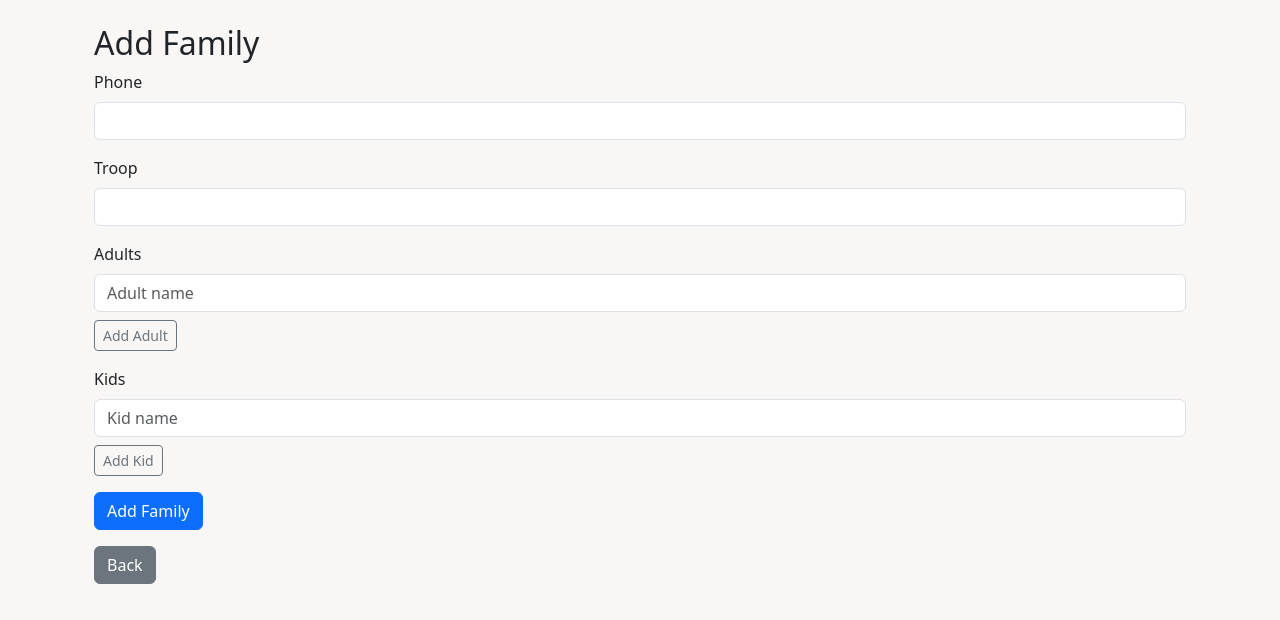
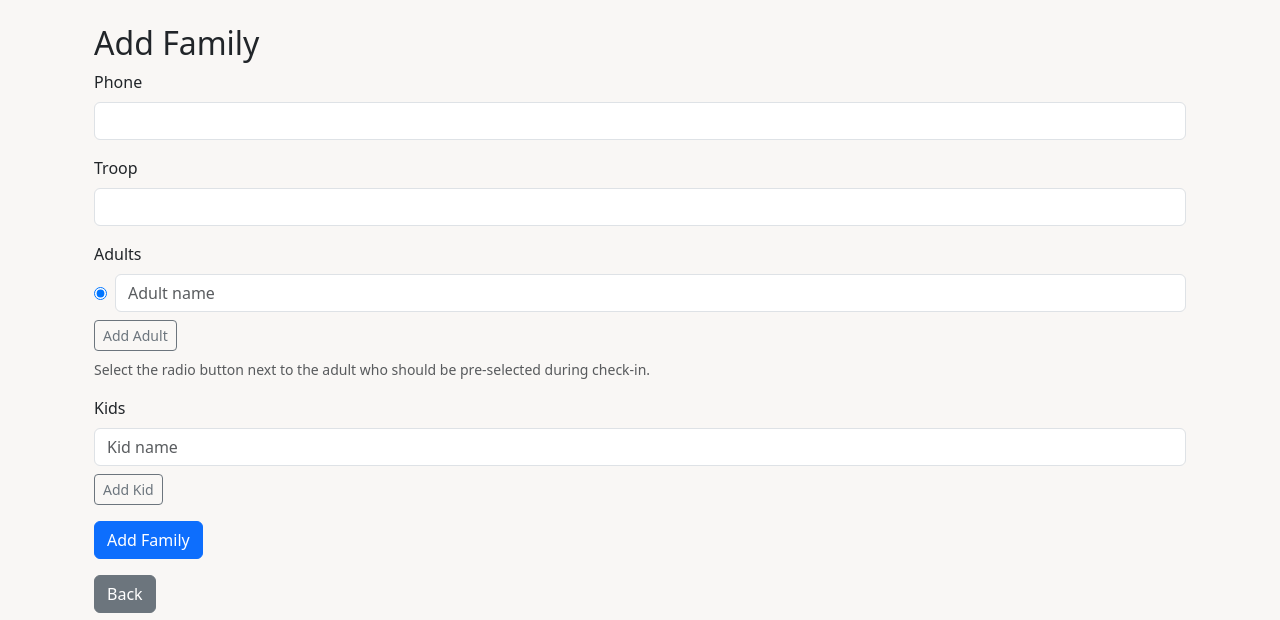
Before and after one commit to mrcrunchybeans/youth-secure-checkin, a Flask app: page /admin/families/add in a window 1280 px wide. Shown: the part 55-675 px from the top of the page. Run offline with Flask 3, Linux system fonts and the light colour scheme; the visitor is signed in with stand-in values (Sample User, id 1).

Commit message:
Database Schema (schema.sql)
Added default_adult_id column to the families table with a foreign key to the adults table
Admin - Edit Family (edit_family.html)

Added radio buttons next to each adult name to select the default adult
Updated JavaScript to maintain radio button structure when adding new adults
Added helpful text explaining the feature
Admin - Add Family (add_family.html)

Added radio buttons for selecting default adult when creating new families
First adult is pre-selected by default
Updated JavaScript to handle radio buttons properly
Backend Routes (app.py)

Updated admin_edit_family to save and load the default_adult_id
Updated admin_add_family to set the default adult when creating families
Modified checkin_last4 to include default_adult_id in the JSON response
Check-in Interface (kiosk.html and index.html)

Modified JavaScript to auto-select the default adult when displaying the family modal
Falls back to selecting the first adult if no default is set (backward compatible)
Migration Support

Created migrate_add_default_adult.py script to update existing databases
Created MIGRATION_DEFAULT_ADULT.md with complete documentation

```diff
--- a/app.py
+++ b/app.py
@@ -243,7 +243,7 @@ def checkin_last4():
         return jsonify({'error': 'Invalid last 4 digits'}), 400
     conn = get_db()
     cur = conn.execute("""
-        SELECT f.id, f.phone, f.troop,
+        SELECT f.id, f.phone, f.troop, f.default_adult_id,
                GROUP_CONCAT(DISTINCT a.id || ':' || a.name) as adults,
                GROUP_CONCAT(DISTINCT k.id || ':' || k.name) as kids
         FROM families f
@@ -266,6 +266,7 @@ def checkin_last4():
         'family_id': family['id'],
         'phone': family['phone'],
         'troop': family['troop'],
+        'default_adult_id': family['default_adult_id'],
         'adults': adults,
         'kids': kids
     })
@@ -469,6 +470,7 @@ def admin_add_family():
         troop = request.form.get('troop', '').strip()
         adults = request.form.getlist('adults')
         kids = request.form.getlist('kids')
+        default_adult_index = request.form.get('default_adult_index', '').strip()
         if not phone:
             flash('Phone required', 'danger')
             return redirect(request.url)
@@ -476,12 +478,24 @@ def admin_add_family():
         try:
             cur = conn.execute("INSERT INTO families (phone, troop) VALUES (?, ?)", (phone, troop))
             family_id = cur.lastrowid
+
+            # Track adult IDs to set default
+            adult_ids = []
             for adult in adults:
                 if adult.strip():
-                    conn.execute("INSERT INTO adults (family_id, name) VALUES (?, ?)", (family_id, adult.strip()))
+                    cur = conn.execute("INSERT INTO adults (family_id, name) VALUES (?, ?)", (family_id, adult.strip()))
+                    adult_ids.append(cur.lastrowid)
+
             for kid in kids:
                 if kid.strip():
                     conn.execute("INSERT INTO kids (family_id, name) VALUES (?, ?)", (family_id, kid.strip()))
+
+            # Set default adult if specified
+            if default_adult_index and default_adult_index.isdigit():
+                idx = int(default_adult_index)
+                if 0 <= idx < len(adult_ids):
+                    conn.execute("UPDATE families SET default_adult_id = ? WHERE id = ?", (adult_ids[idx], family_id))
+
             conn.commit()
             flash('Family added', 'success')
             return redirect(url_for('admin_families'))
@@ -563,18 +577,40 @@ def admin_edit_family(family_id):
         troop = request.form.get('troop', '').strip()
         adults = request.form.getlist('adults')
         kids = request.form.getlist('kids')
+        default_adult_id = request.form.get('default_adult_id', '').strip()
         if not phone:
             phone = None
         try:
+            # First, update family without default_adult_id
             conn.execute("UPDATE families SET phone = ?, troop = ? WHERE id = ?", (phone, troop, family_id))
+
+            # Delete and re-insert adults and kids
             conn.execute("DELETE FROM adults WHERE family_id = ?", (family_id,))
             conn.execute("DELETE FROM kids WHERE family_id = ?", (family_id,))
+
+            # Insert adults and track which one should be default
+            new_adult_ids = []
+            final_default_id = None
+
             for adult in adults:
                 if adult.strip():
-                    conn.execute("INSERT INTO adults (family_id, name) VALUES (?, ?)", (family_id, adult.strip()))
+                    cur = conn.execute("INSERT INTO adults (family_id, name) VALUES (?, ?)", (family_id, adult.strip()))
+                    new_adult_id = cur.lastrowid
+                    new_adult_ids.append(new_adult_id)
+
             for kid in kids:
                 if kid.strip():
                     conn.execute("INSERT INTO kids (family_id, name) VALUES (?, ?)", (family_id, kid.strip()))
+
+            # Determine which adult should be the default
+            # The default_adult_id from the form is the old adult ID, so we need to match it
+            if default_adult_id and default_adult_id.isdigit():
+                old_default_id = int(default_adult_id)
+                # Check if this ID still exists in our new adults
+                if old_default_id in new_adult_ids:
+                    final_default_id = old_default_id
+
+            conn.execute("UPDATE families SET default_adult_id = ? WHERE id = ?", (final_default_id, family_id))
             conn.commit()
             flash('Family updated', 'success')
             return redirect(url_for('admin_families'))
--- a/schema.sql
+++ b/schema.sql
@@ -2,7 +2,9 @@
 CREATE TABLE IF NOT EXISTS families (
     id INTEGER PRIMARY KEY AUTOINCREMENT,
     phone TEXT,
-    troop TEXT
+    troop TEXT,
+    default_adult_id INTEGER,
+    FOREIGN KEY (default_adult_id) REFERENCES adults(id) ON DELETE SET NULL
 );
 
 CREATE TABLE IF NOT EXISTS adults (
--- a/templates/admin/add_family.html
+++ b/templates/admin/add_family.html
@@ -14,9 +14,13 @@
     <div class="mb-3">
       <label class="form-label">Adults</label>
       <div id="adults">
-        <input name="adults" class="form-control mb-2" placeholder="Adult name" />
+        <div class="d-flex align-items-center mb-2">
+          <input type="radio" name="default_adult_index" value="0" class="me-2" checked title="Set as default for check-in" />
+          <input name="adults" class="form-control" placeholder="Adult name" />
+        </div>
       </div>
       <button type="button" class="btn btn-sm btn-outline-secondary" onclick="addField('adults')">Add Adult</button>
+      <small class="form-text text-muted d-block mt-2">Select the radio button next to the adult who should be pre-selected during check-in.</small>
     </div>
     <div class="mb-3">
       <label class="form-label">Kids</label>
@@ -32,11 +36,30 @@
 <script>
 function addField(type) {
   const div = document.getElementById(type);
-  const input = document.createElement('input');
-  input.name = type;
-  input.className = 'form-control mb-2';
-  input.placeholder = type === 'adults' ? 'Adult name' : 'Kid name';
-  div.appendChild(input);
+  if (type === 'adults') {
+    const currentCount = div.querySelectorAll('input[name="adults"]').length;
+    const wrapper = document.createElement('div');
+    wrapper.className = 'd-flex align-items-center mb-2';
+    const radio = document.createElement('input');
+    radio.type = 'radio';
+    radio.name = 'default_adult_index';
+    radio.value = currentCount.toString();
+    radio.className = 'me-2';
+    radio.title = 'Set as default for check-in';
+    const input = document.createElement('input');
+    input.name = type;
+    input.className = 'form-control';
+    input.placeholder = 'Adult name';
+    wrapper.appendChild(radio);
+    wrapper.appendChild(input);
+    div.appendChild(wrapper);
+  } else {
+    const input = document.createElement('input');
+    input.name = type;
+    input.className = 'form-control mb-2';
+    input.placeholder = 'Kid name';
+    div.appendChild(input);
+  }
 }
 </script>
 {% endblock %}
--- a/templates/index.html
+++ b/templates/index.html
@@ -192,7 +192,9 @@ document.getElementById('checkin-form').addEventListener('submit', function(e) {
       const option = document.createElement('option');
       option.value = adult.id;
       option.textContent = adult.name;
-      if (index === 0) option.selected = true;
+      // Select the default adult if specified, otherwise select the first one
+      const isSelected = data.default_adult_id ? adult.id === data.default_adult_id : index === 0;
+      if (isSelected) option.selected = true;
       adultSelect.appendChild(option);
     });
     const kidsList = document.getElementById('kids-list');
--- a/templates/kiosk.html
+++ b/templates/kiosk.html
@@ -218,7 +218,9 @@ function showFamilyModal(data) {
     html += `<select id="adult-select" name="adult_id" class="form-select" required>`;
     html += `<option value="">Choose adult...</option>`;
     (data.adults || []).forEach(function(adult, index) {
-        html += `<option value="${adult.id}" ${index === 0 ? 'selected' : ''}>${adult.name}</option>`;
+        // Select the default adult if specified, otherwise select the first one
+        const isSelected = data.default_adult_id ? adult.id === data.default_adult_id : index === 0;
+        html += `<option value="${adult.id}" ${isSelected ? 'selected' : ''}>${adult.name}</option>`;
     });
     html += `</select></div>`;
 
```
Also changed, not shown: MIGRATION_DEFAULT_ADULT.md (added, +94 -0 lines), migrate_add_default_adult.py (added, +40 -0 lines), templates/admin/edit_family.html (+32 -7 lines), 1 other file.
